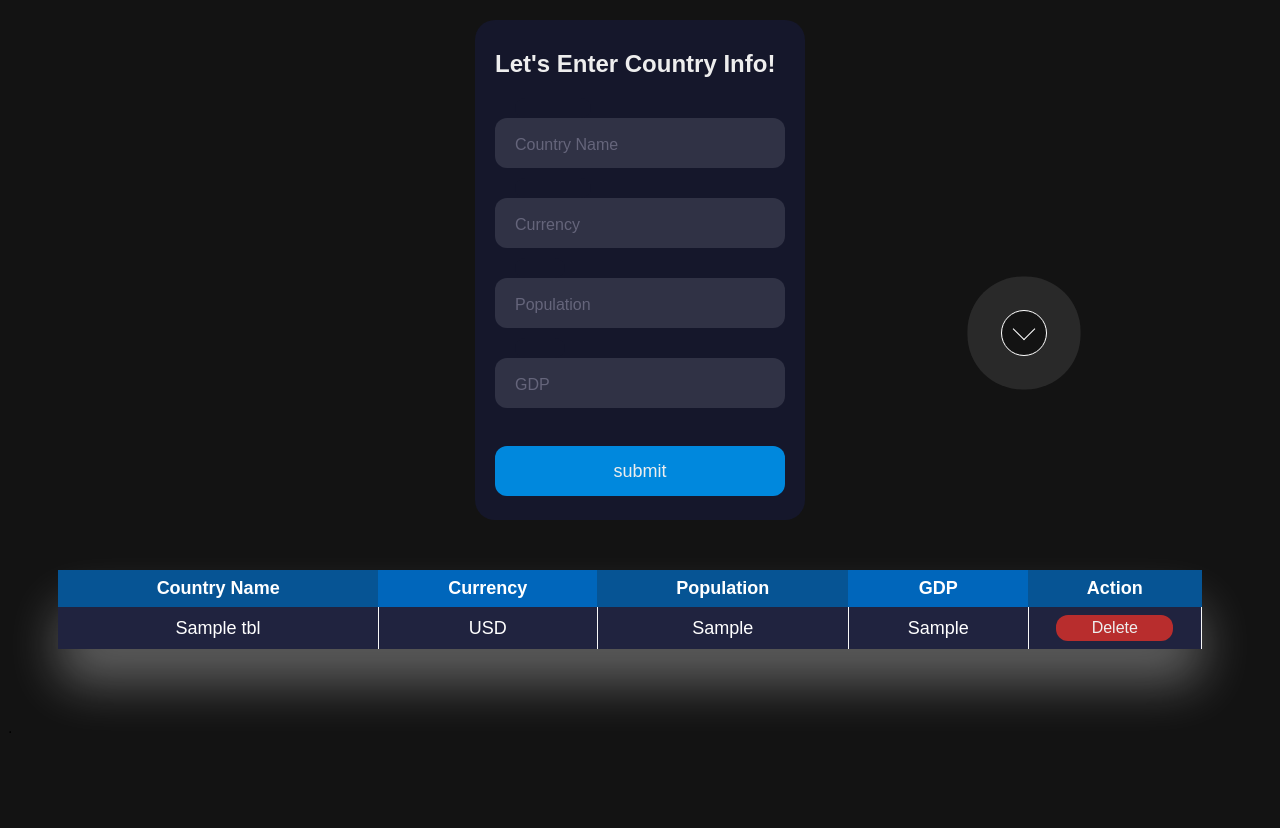
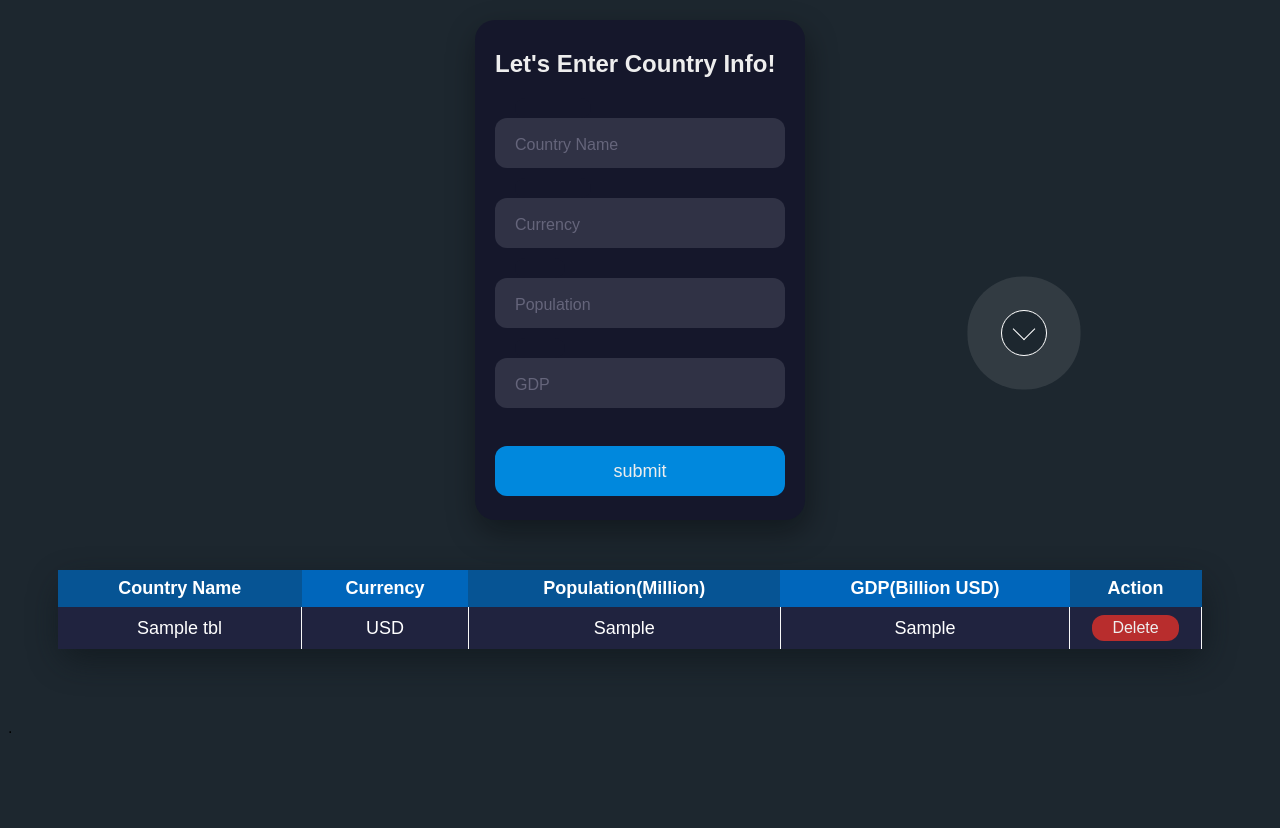
Before and after one commit to shalithacode/sql-session, a Flask app: page / in a window 1280 px wide. Run offline with Flask 2, Linux system fonts and the light colour scheme; tables that the repository leaves empty or names only in its code hold one stand-in row (values such as "Sample post"); grey boxes are pictures that could not be loaded.

Commit message:
completed app:v1

```diff
--- a/static/style.css
+++ b/static/style.css
@@ -6,7 +6,7 @@
 
 body {
   align-items: center;
-  background-color: rgb(19, 19, 19);
+  background-color: #1d272f;
   height: 100vh;
   font-family: sans-serif;
   -webkit-font-smoothing: antialiased;
@@ -24,6 +24,7 @@ body {
   margin-left: auto;
   margin-right: auto;
   margin-bottom: 50px;
+  box-shadow: rgba(3, 4, 5, 0.4) 2px 12px 30px;
 }
 
 .title {
@@ -139,7 +140,7 @@ body {
   border-radius: 20px;
   margin: 10px 70px 70px 50px;
 
-  box-shadow: 0px 35px 50px rgba(255, 255, 255, 0.315);
+  box-shadow: rgba(15, 23, 27, 0.658) 2px 12px 30px;
 }
 
 .fl-table {
--- a/templates/index.html
+++ b/templates/index.html
@@ -78,8 +78,8 @@
           <tr>
             <th>Country Name</th>
             <th>Currency</th>
-            <th>Population</th>
-            <th>GDP</th>
+            <th>Population(Million)</th>
+            <th>GDP(Billion USD)</th>
             <th>Action</th>
           </tr>
         </thead>
```
